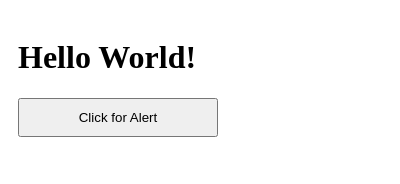
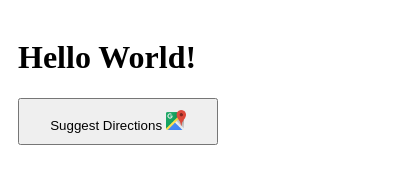
Before and after one commit to Nabs2000/og-stocks-google-chrome-ai-project, a browser extension: page popup/popup.html in a window 400 px wide. Drawn offline with Linux system fonts and the light colour scheme.

Commit message:
Create button for suggesting maps directions (UI only)

```diff
--- a/popup/popup.html
+++ b/popup/popup.html
@@ -1,15 +1,29 @@
 <!DOCTYPE html>
 <html>
-<head>
+  <head>
     <title>My Popup</title>
     <style>
-        body { width: 200px; height: 100px; padding: 10px; }
-        button { width: 100%; padding: 10px; }
+      body {
+        width: 200px;
+        height: 100px;
+        padding: 10px;
+      }
+      button {
+        width: 100%;
+        padding: 10px;
+      }
+      .icon {
+        width: 20px;
+        height: 20px;
+      }
     </style>
-</head>
-<body>
+  </head>
+  <body>
     <h1>Hello World!</h1>
-    <button id="alertButton">Click for Alert</button>
+    <button id="suggestMaps">
+      Suggest Directions
+      <img class="icon" src="../images/gmaps_icon.png" alt="Maps" />
+    </button>
     <script src="popup.js"></script>
-</body>
+  </body>
 </html>
--- a/popup/popup.js
+++ b/popup/popup.js
@@ -1,5 +1,5 @@
 document.addEventListener('DOMContentLoaded', () => {
-    const button = document.getElementById('alertButton');
+    const button = document.getElementById('suggestMaps');
 
     button.addEventListener('click', () => {
         alert('Hello from your Chrome Extension!');
```
